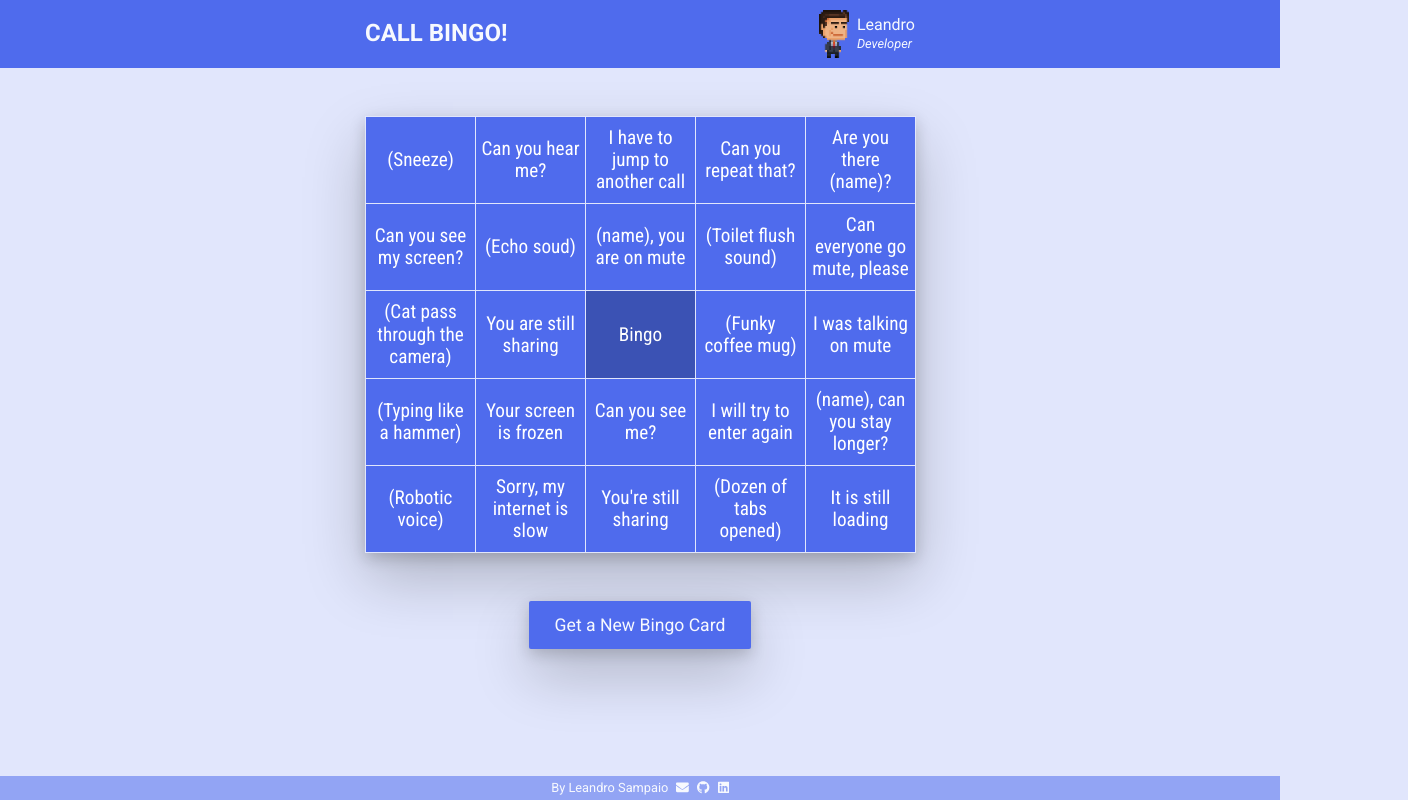
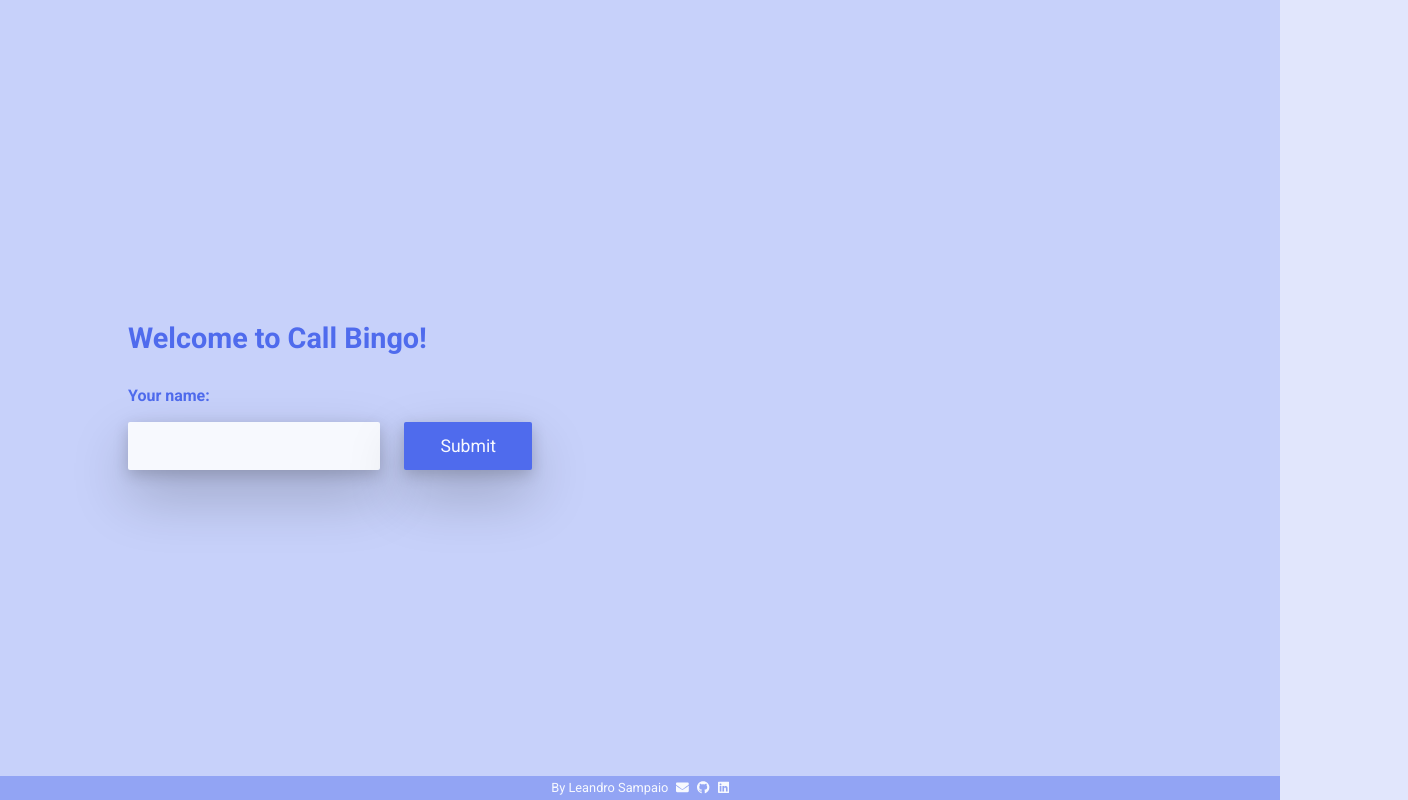
Before and after one commit to leandrorsampaio/challenge-bingo-react, a React (Create React App) app: page / in a window 1280 px wide. Shown: the whole page, 1408 px wide, since content can reach past the window. Built offline with nearby package versions, Linux system fonts and the light colour scheme.

Commit message:
Adding the profile Layer

```diff
--- a/src/App.js
+++ b/src/App.js
@@ -1,4 +1,5 @@
 import React, { useState } from 'react';
+import Profilelayer from './objects/profilelayer';
 import Headerpage from './objects/headerpage';
 import Cellsinteraction from './objects/cellsinteraction';
 import Refreshpage from './objects/refreshpage';
@@ -19,6 +20,8 @@ function App() {
   return (
     <>
 
+      <Profilelayer />
+
       <Headerpage />
 
       <Cellsinteraction />
--- a/src/objects/cellsinteraction/index.jsx
+++ b/src/objects/cellsinteraction/index.jsx
@@ -3,14 +3,12 @@ import Bingocard from '../bingocard';
 import Checkwinner from '../checkwinner';
 import './style.scss'
 
-const Cellsinteraction = (props) => {
+const Cellsinteraction = () => {
 
 
     const [activeIndex, setActiveIndex] = useState(-1);
     const [clickedIndexes, setClickedIndexes] = useState([]);
     const [newBingoCard, setNewBingoCard] = useState(false);
-
-
 
 
     function handleClick(index) {
--- a/src/objects/checkwinner/index.jsx
+++ b/src/objects/checkwinner/index.jsx
@@ -90,7 +90,7 @@ const Checkwinner = (props) => {
                             <div className="winnerLayer__imageWrapper">
                                 <img className="winnerLayer__image" src={require('../../assets/images/chars/char-1.png')} alt="Intern Pixel Art" />
                             </div>
-                            <h1 className="winnerLayer__text"> Congratulations, Leandro!</h1>
+                            <h1 className="winnerLayer__text"> Congratulations</h1>
                             <Refreshpage onValueChange={handleValueChange} buttonText={'Restart Bingo'} buttonClass={'--winnersPage'} />
                         </div>
 
--- a/src/objects/gifswinner/index.jsx
+++ b/src/objects/gifswinner/index.jsx
@@ -1,7 +1,7 @@
 import React from 'react';
 import './style.scss'
 
-const Gifswinner = (props) => {
+const Gifswinner = () => {
 
 
 
@@ -11,7 +11,6 @@ const Gifswinner = (props) => {
            <img className="gifswinner --danceCat" src={require('../../assets/images/winner/cat-dance.gif')} alt="Cat dance gif" />
            <img className="gifswinner --hireMe" src={require('../../assets/images/winner/hire-me.gif')} alt="Hore me gif" />
            <img className="gifswinner --postIt" src={require('../../assets/images/winner/post-it.gif')} alt="post it gif" />
-
            <img className="gifswinner --parrot" src={require('../../assets/images/winner/parrot-party.gif')} alt="parrot party gif" />
            <img className="gifswinner --snoopDog" src={require('../../assets/images/winner/snoop-dogg-dancing.gif')} alt="Snoop dog dancing gif" />
            <img className="gifswinner --flanders" src={require('../../assets/images/winner/flanders.gif')} alt="Flanders dancing gif" />
--- a/src/objects/gifswinner/style.scss
+++ b/src/objects/gifswinner/style.scss
@@ -7,7 +7,7 @@
     &.--danceCat {
         left: 0;
         bottom: 0;
-        z-index: 9;
+        z-index: 5;
         width: 20%;
         max-width: 150px;
     }
@@ -47,7 +47,7 @@
     &.--flanders {
         left: 12%;
         bottom: 0;
-        z-index: 4;
+        z-index: 10;
         width: 120px;
     }
 
--- a/src/objects/headerpage/index.jsx
+++ b/src/objects/headerpage/index.jsx
@@ -6,6 +6,9 @@ const HeaderPage = () => {
 
     return (
         <>
+
+
+
             <header className='header'>
                 <div className='header__inner'>
 
@@ -17,8 +20,8 @@ const HeaderPage = () => {
                     <div className='header__profile'>
                         <img className="header__charImage" src={require('../../assets/images/chars/char-1.png')} alt="Intern Pixel Art" />
                         <div className='header__profileWrapper'>
-                            <p className='header__profileText --name'>Leandro</p>
-                            <p className='header__profileText --level'>Developer</p>
+                            <p className='header__profileText --name js-profileName'></p>
+                            <p className='header__profileText --level'>"In a call"</p>
                         </div>
                     </div>
 
--- /dev/null
+++ b/src/objects/profilelayer/index.jsx
@@ -0,0 +1,52 @@
+import React, { useState } from "react";
+import './style.scss'
+
+function NameForm() {
+
+  const [firstName, setFirstName] = useState('');
+
+  const handleSubmit = (event) => {
+    event.preventDefault();
+
+    const profileNameDivs = document.querySelectorAll(".js-profileName");
+    const profileLayerDiv = document.querySelectorAll(".js-profileLayer");
+
+    profileNameDivs.forEach((div) => {
+      div.textContent = firstName;
+    });
+
+    profileLayerDiv.forEach((div) => {
+      div.remove();
+    });
+
+  };
+
+  const handleFirstNameChange = (event) => {
+    setFirstName(event.target.value);
+  };
+
+
+  return (
+
+    <div className="profileLayer js-profileLayer">
+      <div className="profileLayer__form">
+        <h1 className="profileLayer__title">Welcome to Call Bingo!</h1>
+        <form onSubmit={handleSubmit}>
+          <label>
+            <p className="profileLayer__text">Your name: </p>
+            <input
+              className="inputText profileLayer__inputText"
+              type="text"
+              value={firstName}
+              onChange={handleFirstNameChange}
+            />
+          </label>
+          <button className="button profileLayer__button" type="submit">Submit</button>
+        </form>
+      </div>
+    </div>
+
+  );
+}
+
+export default NameForm;
--- /dev/null
+++ b/src/objects/profilelayer/style.scss
@@ -0,0 +1,47 @@
+@import '../../styles/1_settings/colors';
+@import '../../styles/1_settings/sizes';
+@import '../../styles/2_tools/viewports';
+
+.profileLayer {
+    position: absolute;
+    background: $color-light;
+    width: 100%;
+    height: 100%;
+    display: flex;
+    align-items: flex-start;
+    justify-content: center;
+    flex-direction: column;
+
+    &__title {
+        font-weight: 700;
+        margin: 0.5rem 0 2rem;
+        color: $color-primary;
+
+        @include resize-to(small) {
+            font-size: 1.2rem;
+        }
+
+        @include resize-to(medium) {
+            font-size: 1.6rem;
+        }
+
+        @include resize-to(large) {
+            font-size: 1.8rem;
+        }
+    }
+
+    &__text {
+        color: $color-primary;
+        font-weight: 700;
+    }
+
+    &__form {
+       width: 100%;
+       padding-left: 10%;
+    }
+
+    &__inputText {
+        margin-right: 1.5rem;
+        margin-bottom: 1rem;
+    }
+}
```
